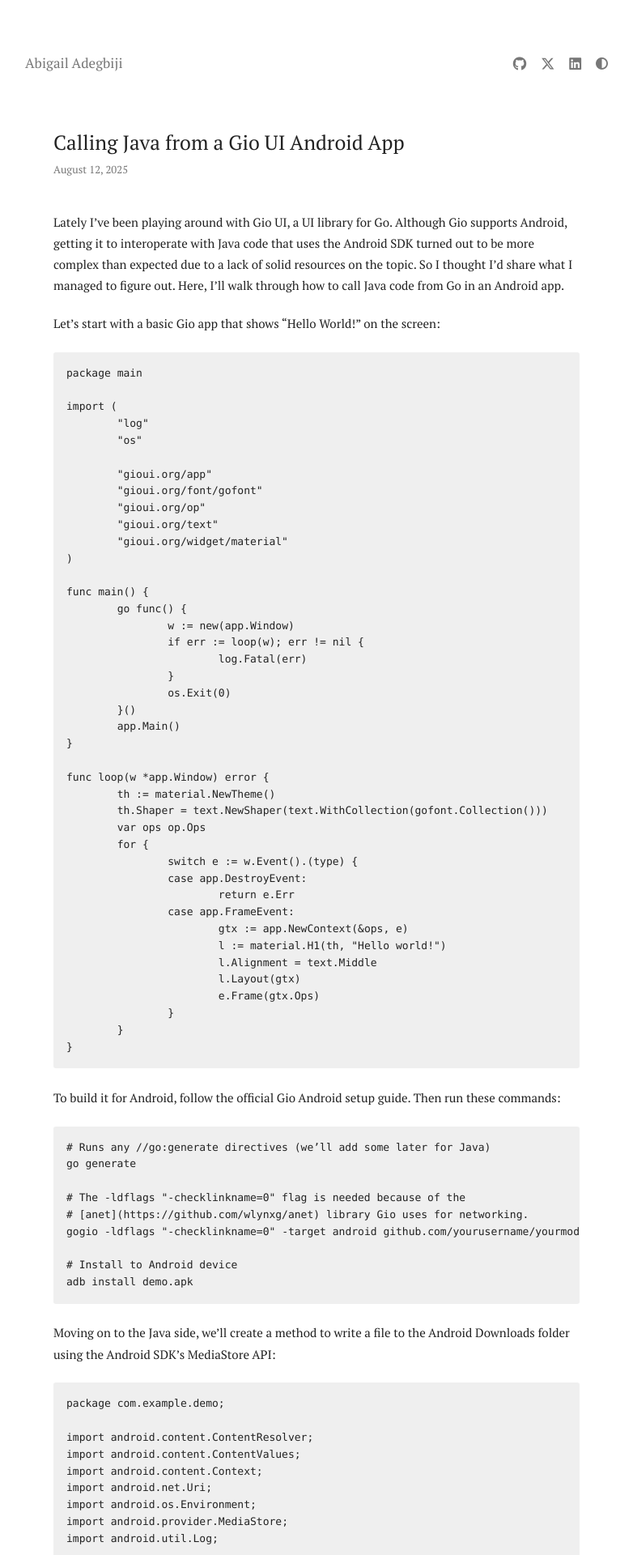
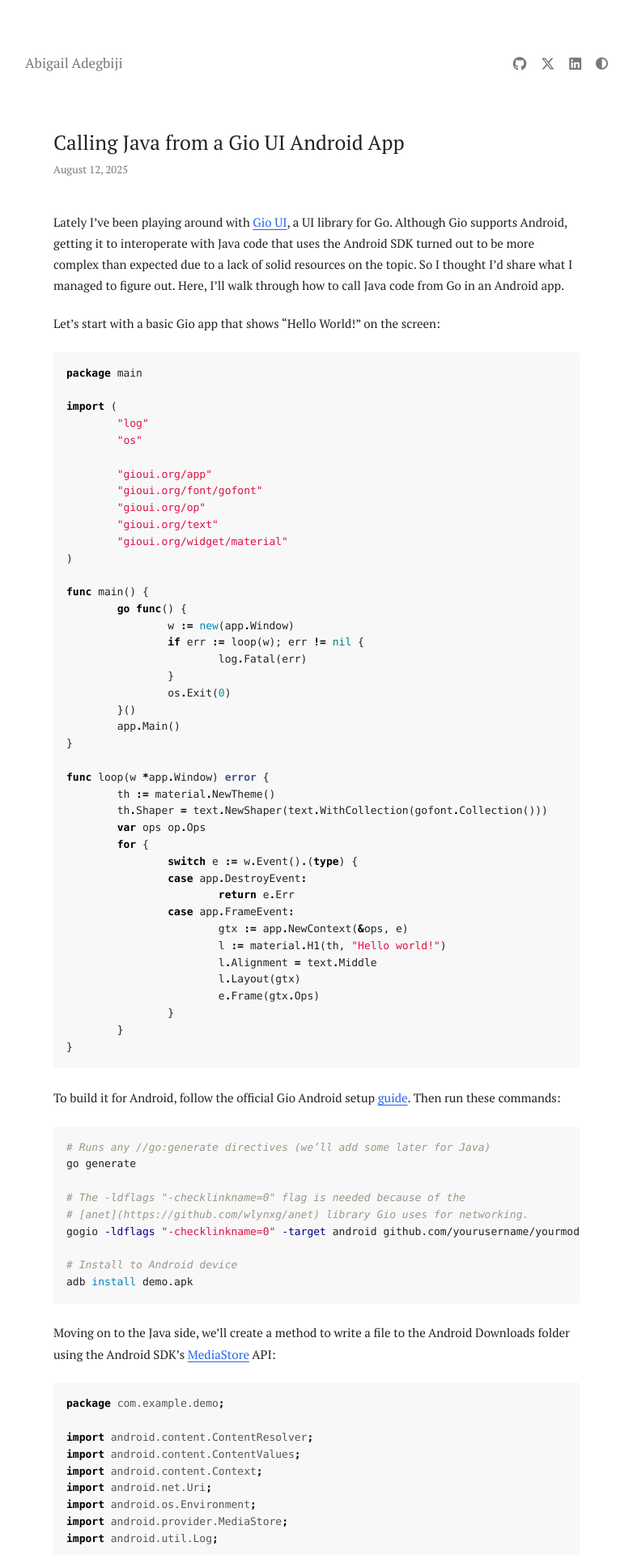
Before and after one commit to aabiji/aabiji.github.io, a Jekyll site: the page built from _posts/2025-08-12-Calling-Java-from-a-Gio-UI-Android-App.md, in a window 1280 px wide. Shown: the top 1920 px of the page at 81% size, without its empty margins (249-1031 px from the left). Built offline with Jekyll 4.4.1, drawn with Linux system fonts in a browser that asks for light colours.

Commit message:
improve rope article

```diff
--- a/_config.yml
+++ b/_config.yml
@@ -4,9 +4,7 @@ url: ""
 baseurl: ""
 markdown: kramdown
 permalink: /articles/:title/
-
-kramdown:
-  syntax_highlighter: rouge
+highlighter: rouge
 
 plugins:
   - jekyll-feed
--- a/assets/css/style.css
+++ b/assets/css/style.css
@@ -256,6 +256,26 @@ a:hover {
   }
 }
 
+.post-content a {
+  color: #2563eb;
+  text-decoration: underline;
+  text-decoration-thickness: 1px;
+  text-underline-offset: 3px;
+}
+
+.post-content a:hover {
+  color: #1d4ed8;
+}
+
+/* Dark theme */
+:root[data-theme="dark"] .post-content a {
+  color: #60a5fa;
+}
+
+:root[data-theme="dark"] .post-content a:hover {
+  color: #93c5fd;
+}
+
 .highlight {
   margin: 1.5em 0;
   overflow-x: auto;
@@ -286,3 +306,293 @@ a:hover {
 .post-content pre code {
   font-size: inherit;
 }
+
+.highlight table td {
+  padding: 5px;
+}
+
+.highlight table pre {
+  margin: 0;
+}
+
+.highlight .cm {
+  color: #999988;
+  font-style: italic;
+}
+
+.highlight .cp {
+  color: #999999;
+  font-weight: bold;
+}
+
+.highlight .c1 {
+  color: #999988;
+  font-style: italic;
+}
+
+.highlight .cs {
+  color: #999999;
+  font-weight: bold;
+  font-style: italic;
+}
+
+.highlight .c,
+.highlight .ch,
+.highlight .cd,
+.highlight .cpf {
+  color: #999988;
+  font-style: italic;
+}
+
+.highlight .err {
+  color: #a61717;
+  background-color: #e3d2d2;
+}
+
+.highlight .gd {
+  color: #000000;
+  background-color: #ffdddd;
+}
+
+.highlight .ge {
+  color: #000000;
+  font-style: italic;
+}
+
+.highlight .gr {
+  color: #aa0000;
+}
+
+.highlight .gh {
+  color: #999999;
+}
+
+.highlight .gi {
+  color: #000000;
+  background-color: #ddffdd;
+}
+
+.highlight .go {
+  color: #888888;
+}
+
+.highlight .gp {
+  color: #555555;
+}
+
+.highlight .gs {
+  font-weight: bold;
+}
+
+.highlight .gu {
+  color: #aaaaaa;
+}
+
+.highlight .gt {
+  color: #aa0000;
+}
+
+.highlight .kc {
+  color: #000000;
+  font-weight: bold;
+}
+
+.highlight .kd {
+  color: #000000;
+  font-weight: bold;
+}
+
+.highlight .kn {
+  color: #000000;
+  font-weight: bold;
+}
+
+.highlight .kp {
+  color: #000000;
+  font-weight: bold;
+}
+
+.highlight .kr {
+  color: #000000;
+  font-weight: bold;
+}
+
+.highlight .kt {
+  color: #445588;
+  font-weight: bold;
+}
+
+.highlight .k,
+.highlight .kv {
+  color: #000000;
+  font-weight: bold;
+}
+
+.highlight .mf {
+  color: #009999;
+}
+
+.highlight .mh {
+  color: #009999;
+}
+
+.highlight .il {
+  color: #009999;
+}
+
+.highlight .mi {
+  color: #009999;
+}
+
+.highlight .mo {
+  color: #009999;
+}
+
+.highlight .m,
+.highlight .mb,
+.highlight .mx {
+  color: #009999;
+}
+
+.highlight .sa {
+  color: #000000;
+  font-weight: bold;
+}
+
+.highlight .sb {
+  color: #d14;
+}
+
+.highlight .sc {
+  color: #d14;
+}
+
+.highlight .sd {
+  color: #d14;
+}
+
+.highlight .s2 {
+  color: #d14;
+}
+
+.highlight .se {
+  color: #d14;
+}
+
+.highlight .sh {
+  color: #d14;
+}
+
+.highlight .si {
+  color: #d14;
+}
+
+.highlight .sx {
+  color: #d14;
+}
+
+.highlight .sr {
+  color: #009926;
+}
+
+.highlight .s1 {
+  color: #d14;
+}
+
+.highlight .ss {
+  color: #990073;
+}
+
+.highlight .s,
+.highlight .dl {
+  color: #d14;
+}
+
+.highlight .na {
+  color: #008080;
+}
+
+.highlight .bp {
+  color: #999999;
+}
+
+.highlight .nb {
+  color: #0086B3;
+}
+
+.highlight .nc {
+  color: #445588;
+  font-weight: bold;
+}
+
+.highlight .no {
+  color: #008080;
+}
+
+.highlight .nd {
+  color: #3c5d5d;
+  font-weight: bold;
+}
+
+.highlight .ni {
+  color: #800080;
+}
+
+.highlight .ne {
+  color: #990000;
+  font-weight: bold;
+}
+
+.highlight .nf,
+.highlight .fm {
+  color: #990000;
+  font-weight: bold;
+}
+
+.highlight .nl {
+  color: #990000;
+  font-weight: bold;
+}
+
+.highlight .nn {
+  color: #555555;
+}
+
+.highlight .nt {
+  color: #000080;
+}
+
+.highlight .vc {
+  color: #008080;
+}
+
+.highlight .vg {
+  color: #008080;
+}
+
+.highlight .vi {
+  color: #008080;
+}
+
+.highlight .nv,
+.highlight .vm {
+  color: #008080;
+}
+
+.highlight .ow {
+  color: #000000;
+  font-weight: bold;
+}
+
+.highlight .o {
+  color: #000000;
+  font-weight: bold;
+}
+
+.highlight .w {
+  color: #bbbbbb;
+}
+
+.highlight {
+  background-color: #f8f8f8;
+}
```
Also changed, not shown: _posts/2026-09-21-Notes-on-rotary-position-encoding.md (+20 -2 lines).
